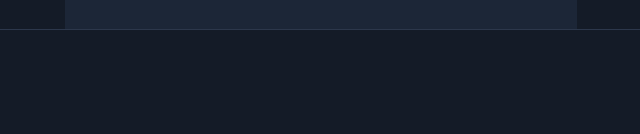
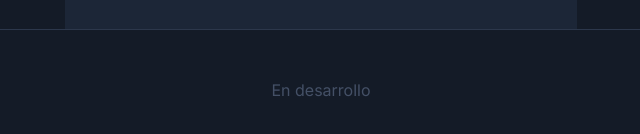
Before and after one commit to open-source-uc/osuc.dev, an Astro site: page /join in a window 1280 px wide. Shown: the part 1292-1426 px from the top of the page, 319-959 px from the left. Built offline with nearby package versions, Linux system fonts and the light colour scheme; Astro itself is replaced by a stand-in of ours.

Commit message:
add footer content

```diff
--- a/src/layouts/Layout.astro
+++ b/src/layouts/Layout.astro
@@ -61,8 +61,9 @@ const { title } = Astro.props;
 			<footer class="container text-base-50">
 				<nav
 					aria-label="Secondary"
-					class="flex flex-col items-start justify-between gap-12 py-8 sm:flex-row-reverse md:py-12"
+					class="flex flex-col items-center justify-center gap-12 py-8 sm:flex-row-reverse md:py-12 text-base-600"
 				>
+					En desarrollo
 				</nav>
 			</footer>
 		</div>
```
